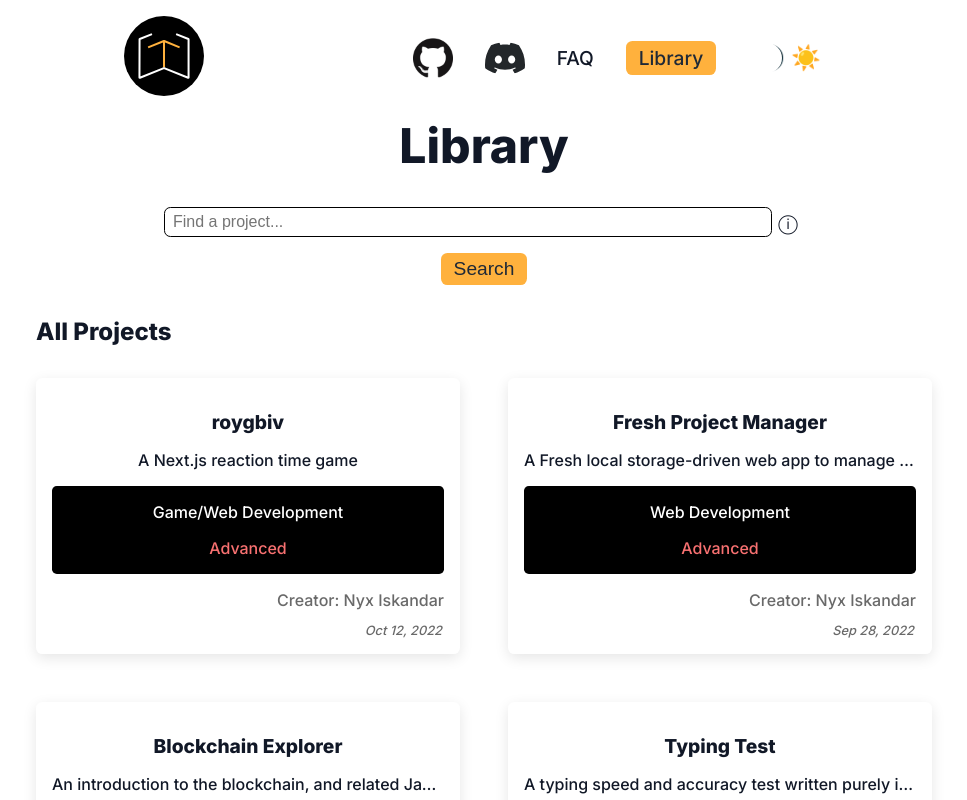
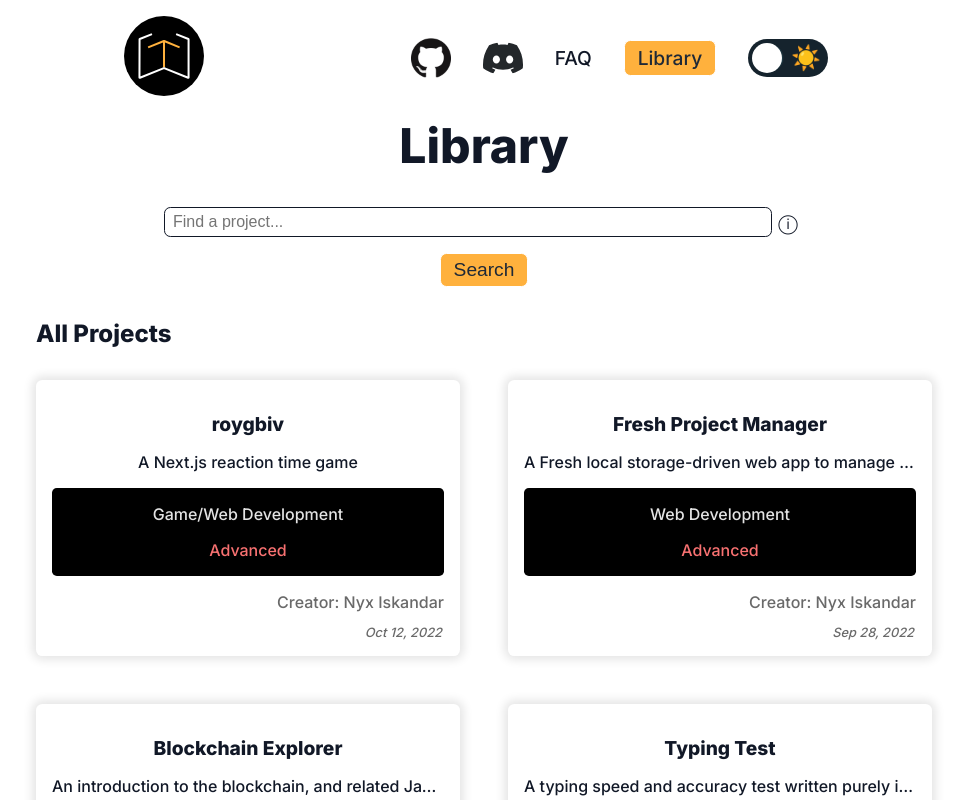
Before and after one commit to xyntechx/NexLiber-v1, a Next.js app: page /library in a window 1280 px wide. Shown: the top 800 px of the page, without its empty margins (156-1123 px from the left). Built offline with nearby package versions, Linux system fonts and the light colour scheme.

Commit message:
✨ Enable dark/light mode

```diff
--- a/components/project/Project.module.css
+++ b/components/project/Project.module.css
@@ -1,7 +1,7 @@
 .project {
     transition: 0.3s;
     border: none;
-    box-shadow: 0 4px 14px 0 rgb(0 0 0 / 10%);
+    box-shadow: 0 0 10px 4px var(--color-shadow);
     cursor: pointer;
     border-radius: 0.4rem;
     padding: 1rem;
@@ -13,7 +13,7 @@
 }
 
 .project:hover {
-    box-shadow: 0 20px 35px 0 rgb(0 0 0 / 10%);
+    box-shadow: 0 0 20px 8px var(--color-shadow);
 }
 
 .title,
@@ -77,8 +77,8 @@
     align-items: center;
     justify-content: center;
     flex-direction: column;
-    background-color: #000;
-    color: #fff;
+    background-color: var(--color-bg-box);
+    color: var(--color-text-box);
 }
 
 @media (max-width: 600px) {
--- a/components/topnav/Topnav.module.css
+++ b/components/topnav/Topnav.module.css
@@ -36,13 +36,16 @@
 .speciallink {
     color: #1f2937;
     background-color: #ffb13d;
+    border: var(--color-bg) 1px solid;
     border-radius: 0.4rem;
     padding: 0.3rem 0.8rem;
     transition: 0.3s;
 }
 
 .speciallink:hover {
-    background-color: #f99c10;
+    background-color: var(--color-bg);
+    color: var(--color-text);
+    border-color: #ffb13d;
 }
 
 @media (max-width: 1000px) {
--- a/components/workbook/code/Code.module.css
+++ b/components/workbook/code/Code.module.css
@@ -7,7 +7,7 @@
 
 .code {
     font-size: 1rem;
-    background-color: #000;
+    background-color: var(--color-bg-box);
     color: #ffb13d;
     white-space: pre;
     padding: 0.5rem;
--- a/components/workbook/title/Title.module.css
+++ b/components/workbook/title/Title.module.css
@@ -8,7 +8,7 @@
     flex-direction: column;
     padding: 1rem 0.5rem;
     border-radius: 0.5rem;
-    background-color: #000;
+    background-color: var(--color-bg-box);
     color: #fff;
 }
 
--- a/styles/Faq.module.css
+++ b/styles/Faq.module.css
@@ -48,6 +48,7 @@
     padding: 0.5rem;
     border-radius: 0.3rem;
     text-align: justify;
+    color: #111827;
 }
 
 .link {
--- a/styles/Home.module.css
+++ b/styles/Home.module.css
@@ -70,18 +70,22 @@
     border-radius: 0.4rem;
     transition: 0.3s;
     border: none;
-    box-shadow: 0 4px 14px 0 rgb(0 0 0 / 10%);
+    box-shadow: 0 0 10px 4px var(--color-shadow);
     font-size: 1.5rem;
     padding: 0.5rem 1rem;
 }
 
+.button {
+    color: #111827;
+}
+
 .buttonwhite {
-    background-color: #ffffff;
+    background-color: var(--color-bg);
 }
 
 .button:hover,
 .buttonwhite:hover {
-    box-shadow: 0 20px 35px 0 rgb(0 0 0 / 10%);
+    box-shadow: 0 0 20px 8px var(--color-shadow);
 }
 
 .grid {
@@ -91,6 +95,7 @@
     margin: 0 2rem;
     margin-top: 2rem;
     column-gap: 2rem;
+    color: #111827;
 }
 
 .griditem {
@@ -99,7 +104,7 @@
     justify-content: center;
     flex-direction: column;
     border-radius: 0.3rem;
-    border: #a0a0a0 solid 1px;
+    border: var(--color-text) solid 2px;
     padding: 1.5rem 2rem;
     background-color: #ffb13d;
 }
--- a/styles/Library.module.css
+++ b/styles/Library.module.css
@@ -54,9 +54,11 @@
     width: 95%;
     padding: 0.3rem 0.5rem;
     outline: none;
-    border: 1px #000 solid;
+    background-color: var(--color-bg);
+    border: 1px var(--color-text) solid;
     border-radius: 0.4rem;
     font-size: 1rem;
+    color: var(--color-text);
 }
 
 .input:focus {
@@ -85,7 +87,7 @@
     margin-bottom: 1rem;
     cursor: pointer;
     outline: none;
-    border: transparent;
+    border: var(--color-bg) 1px solid;
     border-radius: 0.4rem;
     color: #1f2937;
     background-color: #ffb13d;
@@ -96,7 +98,9 @@
 
 .button:hover,
 .button:focus {
-    background-color: #f99c10;
+    background-color: var(--color-bg);
+    color: var(--color-text);
+    border-color: #ffb13d;
 }
 
 @media (max-width: 600px) {
--- a/styles/Workbook.module.css
+++ b/styles/Workbook.module.css
@@ -47,7 +47,7 @@
 }
 
 .highlight {
-    background-color: #000;
+    background-color: var(--color-bg-box);
     color: #ffb13d;
     padding: 0.1rem 0.3rem;
     border-radius: 0.3rem;
--- a/styles/custom-ch.css
+++ b/styles/custom-ch.css
@@ -8,7 +8,7 @@
 
 .ch-code-scroll-parent,
 .ch-code-scroll-content {
-    background-color: #22272f !important;
+    background-color: var(--color-bg-box) !important;
 }
 
 @media (max-width: 600px) {
--- a/styles/globals.css
+++ b/styles/globals.css
@@ -1,14 +1,34 @@
 @import url("https://fonts.googleapis.com/css2?family=Inter:wght@500&display=swap");
+
+:root,
+body[data-theme="light"] {
+    --color-bg: #fff;
+    --color-bg-box: #000;
+    --color-text: #111827;
+    --color-text-box: #e3e3e3;
+    --color-toggle: #15232d;
+    --color-shadow: #0000001a;
+}
+
+body[data-theme="dark"] {
+    --color-bg: #000;
+    --color-bg-box: #232324;
+    --color-text: #e3e3e3;
+    --color-text-box: #e3e3e3;
+    --color-toggle: #ffb13d;
+    --color-shadow: #ffb13d4d;
+}
 
 html,
 body {
     padding: 0;
     margin: 0;
     font-family: "Inter", sans-serif;
-    background-color: #fff;
-    color: #111827;
+    background-color: var(--color-bg);
+    color: var(--color-text);
     overflow-x: hidden;
     scroll-behavior: smooth;
+    transition: background-color 0.25s ease-in-out;
 }
 
 a {
```
Also changed, not shown: components/workbook/quiz/Quiz.module.css (+5 -2 lines).
